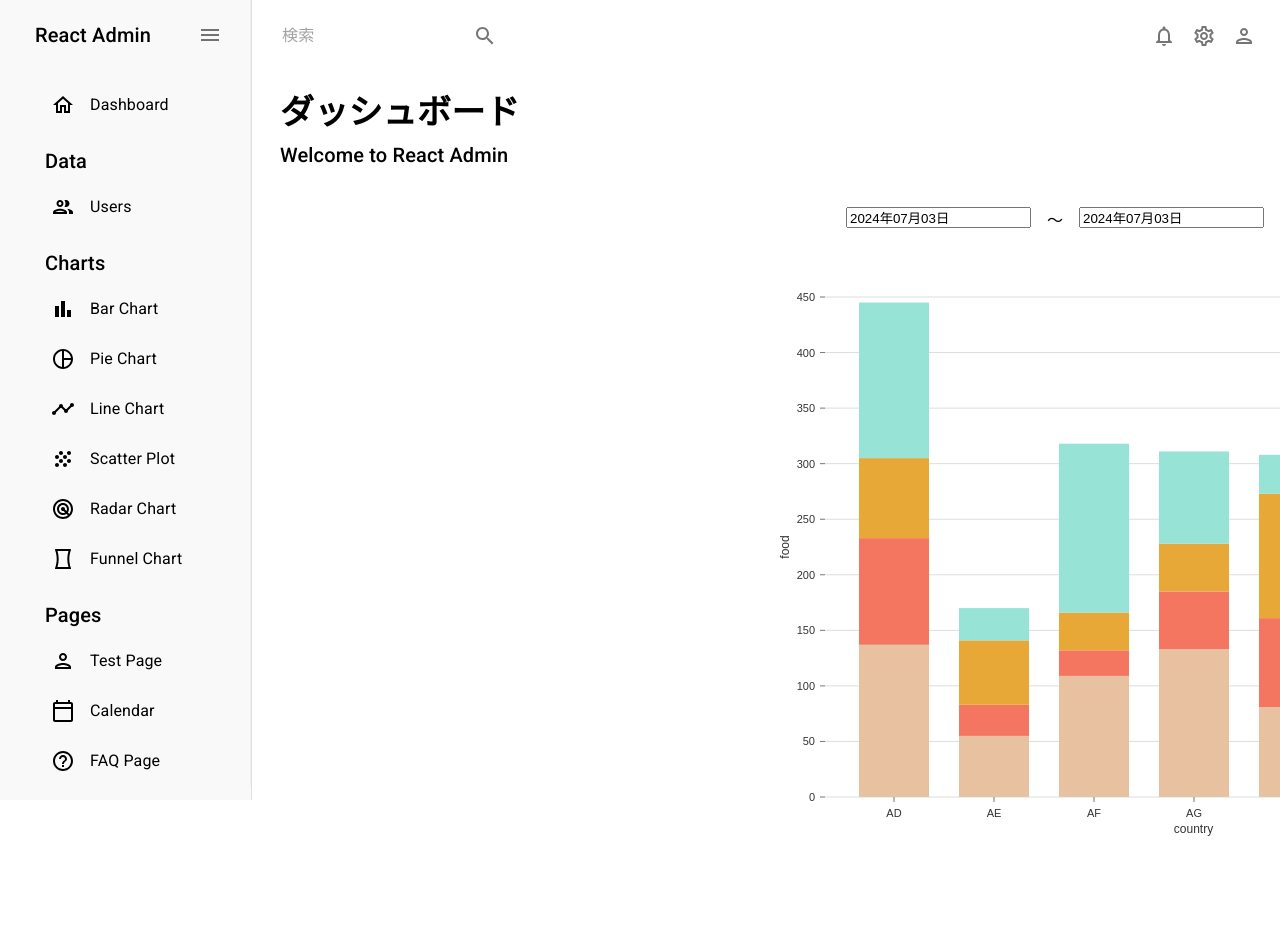
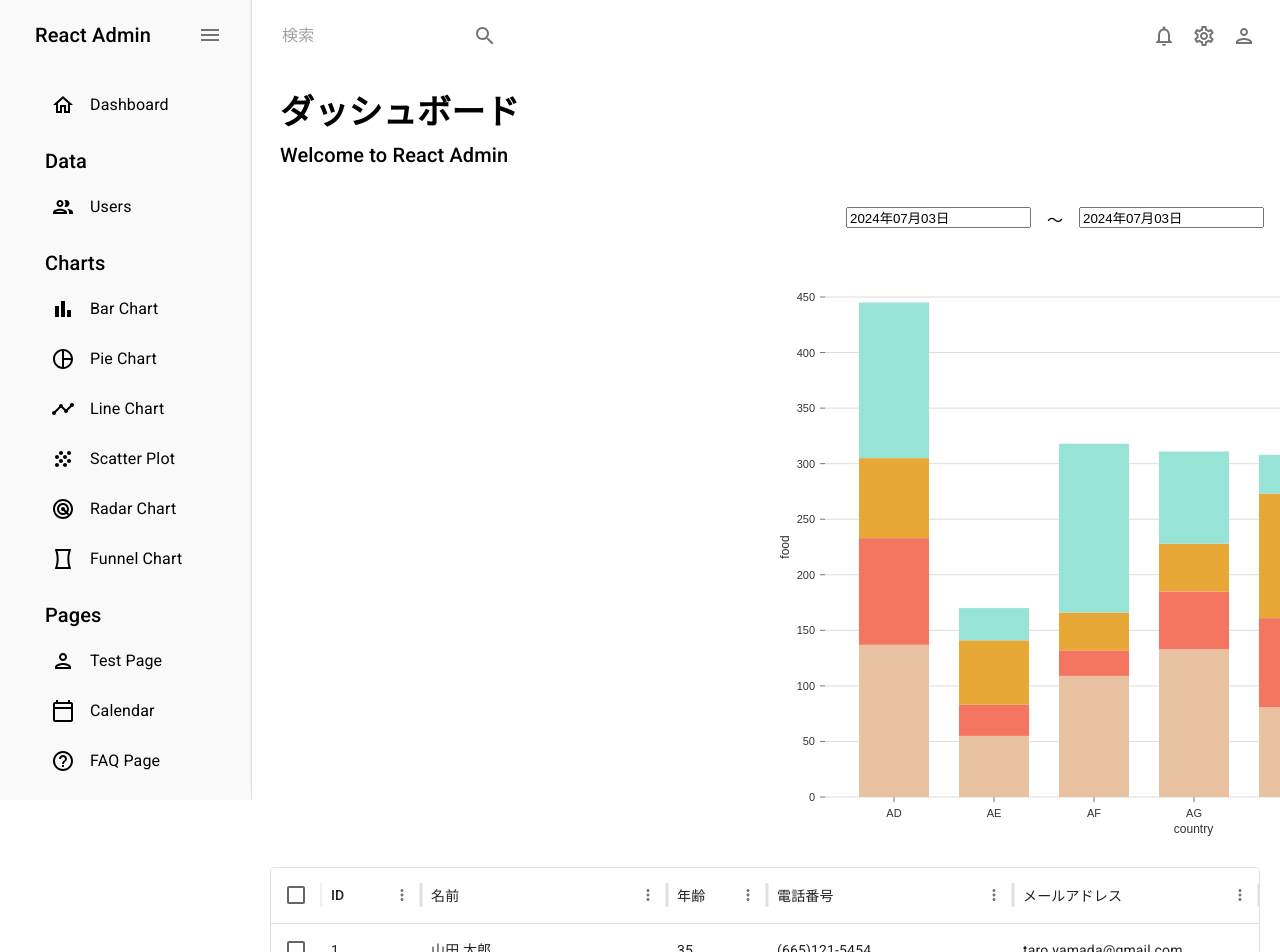
Before and after one commit to masakiwakabayashi/react_admin_panel_test, a React (Vite) app: page /test in a window 1280 px wide. Shown: the top 952 px of the page. Before the commit the page ends 851 px from the top, so only its background shows below. Built offline with nearby package versions, Linux system fonts and the light colour scheme.

Commit message:
create test page

```diff
--- /dev/null
+++ b/src/components/organisms/tables/Test.jsx
@@ -0,0 +1,52 @@
+import { Box } from "@mui/system";
+import { DataGrid } from "@mui/x-data-grid";
+import Header from "../../atoms/Header";
+import { mockDataUsers } from "../../../data/mockData";
+
+
+const Test = () => {
+  const columns = [
+    { field: "id", headerName: "ID" },
+    {
+      field: "name",
+      headerName: "名前",
+      flex: 1,
+    },
+    {
+      field: "age",
+      headerName: "年齢",
+      type: "number",
+      headerAlign: "left",
+      align: "left",
+    },
+    {
+      field: "phone",
+      headerName: "電話番号",
+      flex: 1,
+    },
+    {
+      field: "email",
+      headerName: "メールアドレス",
+      flex: 1,
+    },
+  ];
+
+  return (
+    <Box m="20px">
+      <Box>
+        <DataGrid
+          initialState={{
+            pagination: {
+              paginationModel: { pageSize: 25, page: 0 },
+            },
+          }}
+          rows={mockDataUsers}
+          columns={columns}
+          checkboxSelection
+        />
+      </Box>
+    </Box>
+  );
+}
+
+export default Test;
--- a/src/components/pages/Test/index.jsx
+++ b/src/components/pages/Test/index.jsx
@@ -1,9 +1,12 @@
 import { Box } from "@mui/system";
 import BarChart from "../../organisms/diagrams/BarChart";
-import DateSelectComponent from "../../molecules/DateComponent";
+import TestTable from "../../organisms/tables/Test";
 
 const Test = () => {
   return (
+    <Box
+      height="100%"
+    >
       <Box
         display="flex"
         justifyContent="center"
@@ -14,6 +17,8 @@ const Test = () => {
       >
         <BarChart />
       </Box>
+      <TestTable />
+    </Box>
   );
 }
 
```
Lines whose indentation alone changed are shown as unchanged.
